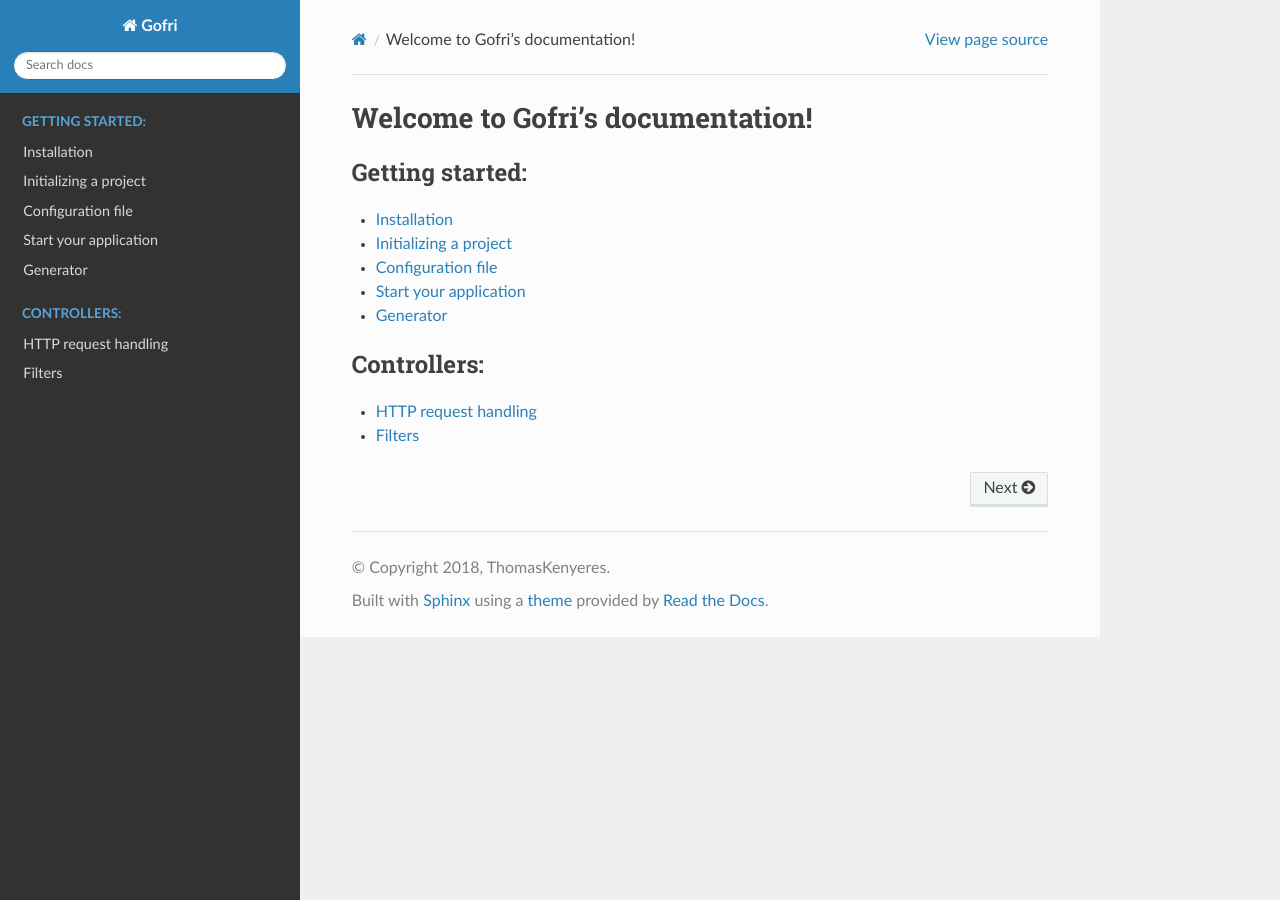
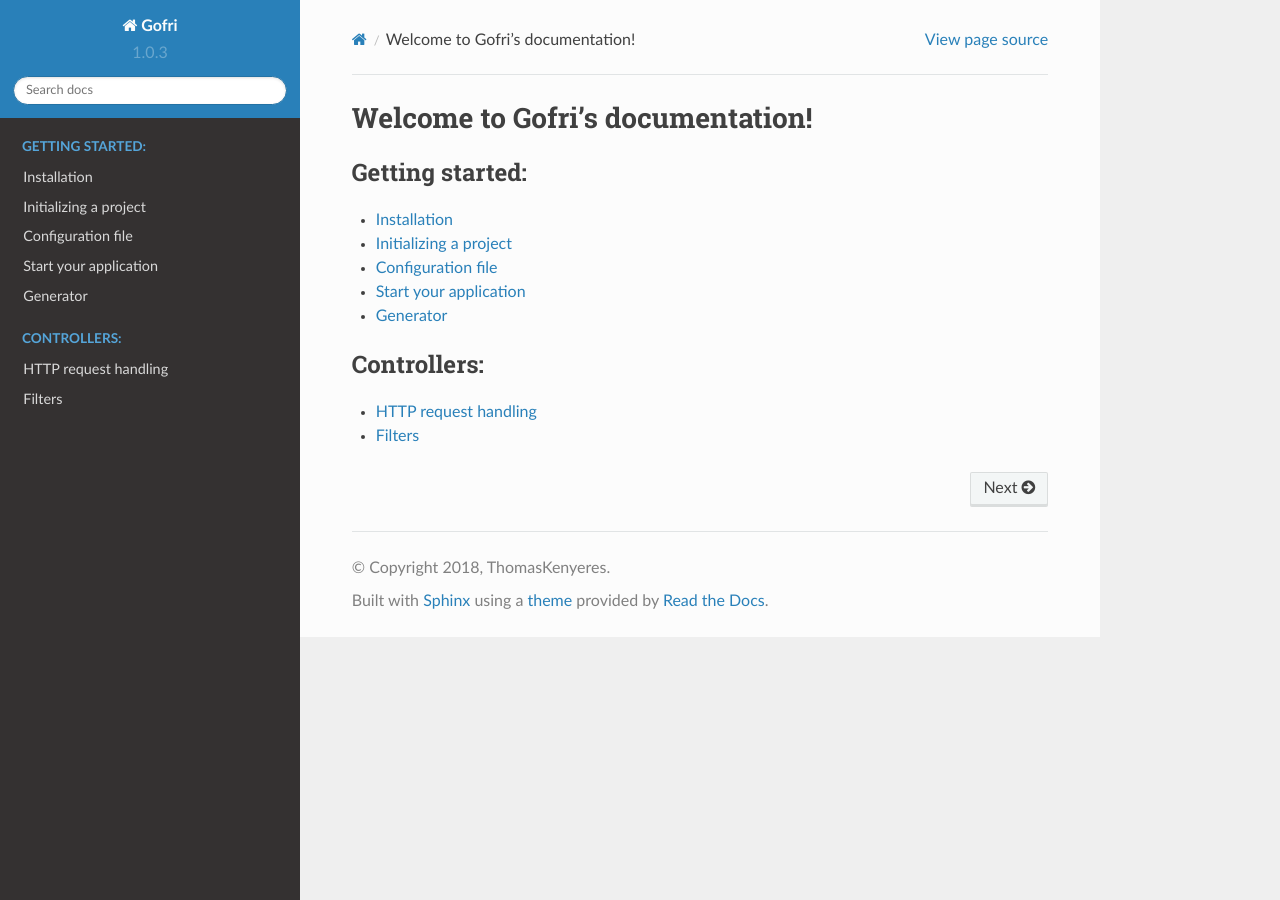
Before and after one commit to ThomasKenyeres/gofri-docs, a Sphinx documentation site: the page built from docs/index.rst, in a window 1280 px wide. Built offline with Sphinx 7.4.7 and the Read the Docs theme 2.0.0, drawn with Linux system fonts in a browser that asks for light colours; formulas are drawn with MathJax 3.

Commit message:
Version 1.0.3

```diff
--- a/docs/conf.py
+++ b/docs/conf.py
@@ -24,9 +24,9 @@ copyright = '2018, ThomasKenyeres'
 author = 'ThomasKenyeres'
 
 # The short X.Y version
-version = ''
+version = '1.0.3'
 # The full version, including alpha/beta/rc tags
-release = '1.0.1'
+release = '1.0.3'
 
 
 # -- General configuration ---------------------------------------------------
```
